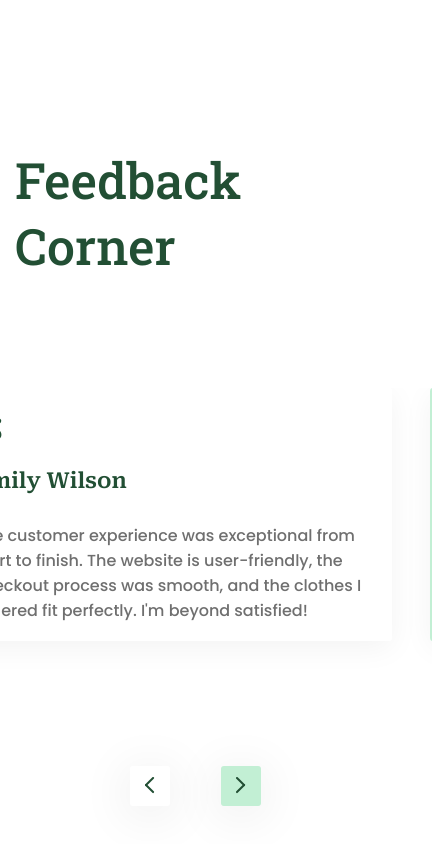
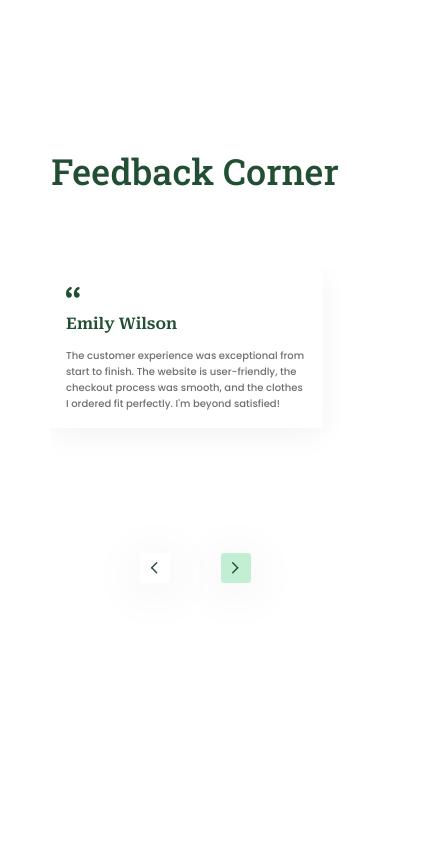
Before and after one commit to Level0n/Rivo, a React (Vite) app: page / in a window 390 px wide. Shown: the part 8602-9446 px from the top of the page, 432 px wide, since content can reach past the window. After the commit the page ends 9314 px from the top, so only its background shows below. Built offline with nearby package versions, Linux system fonts and the light colour scheme.

Commit message:
21.11.2026

```diff
--- a/src/TSX/Main/Feedback.tsx
+++ b/src/TSX/Main/Feedback.tsx
@@ -22,8 +22,10 @@ function Feedback(): JSX.Element {
   let i: number = 0;
 
   function goSlide(): void {
+    let lengthMove: number = 472;
+    if (window.innerWidth <= 500) lengthMove = 311;
     if (slide.current !== null) {
-      slide.current.style.transform = `translateX(-${472 * i}px)`;
+      slide.current.style.transform = `translateX(-${lengthMove * i}px)`;
     }
   }
 
--- a/src/styles/main/feedback.css
+++ b/src/styles/main/feedback.css
@@ -27,6 +27,7 @@
   width: 434px;
   height: 253px;
   padding: 7px 17px 29px 16px;
+  overflow: hidden;
   border-radius: 3px;
   box-shadow: 0px 7px 30px 0px #0000000D;
   flex-shrink: 0;
@@ -89,7 +90,51 @@
 }
 
 @media (max-width: 950px) {
+  .feedback-title {
+    font-size: 36px;
+    margin-bottom: 73px;
+  }
+
   .feedback-blocks-slide {
-    max-width: 474px;
+    max-width: 472px;
+  }
+
+  .feedback-arrows {
+    margin-bottom: 129px;
   }
 }
+
+@media (max-width: 500px) {
+  .feedback-blocks-slide {
+    max-width: 290px;
+  }
+
+  .feedback-blocks-block {
+    width: 273px;
+    height: 160px;
+  }
+
+  .feedback-blocks-block-img {
+    width: 14px;
+    height: 35px;
+  }
+
+  .feedback-blocks-block-title {
+    font-size: 16px;
+    margin-bottom: 15px;
+  }
+
+  .feedback-blocks-block-subtitle {
+    font-size: 10px;
+  }
+
+  .feedback-arrows-left,
+  .feedback-arrows-right {
+    width: 30px;
+    height: 30px;
+
+    img {
+      width: 7px;
+    }
+  }
+}
```
